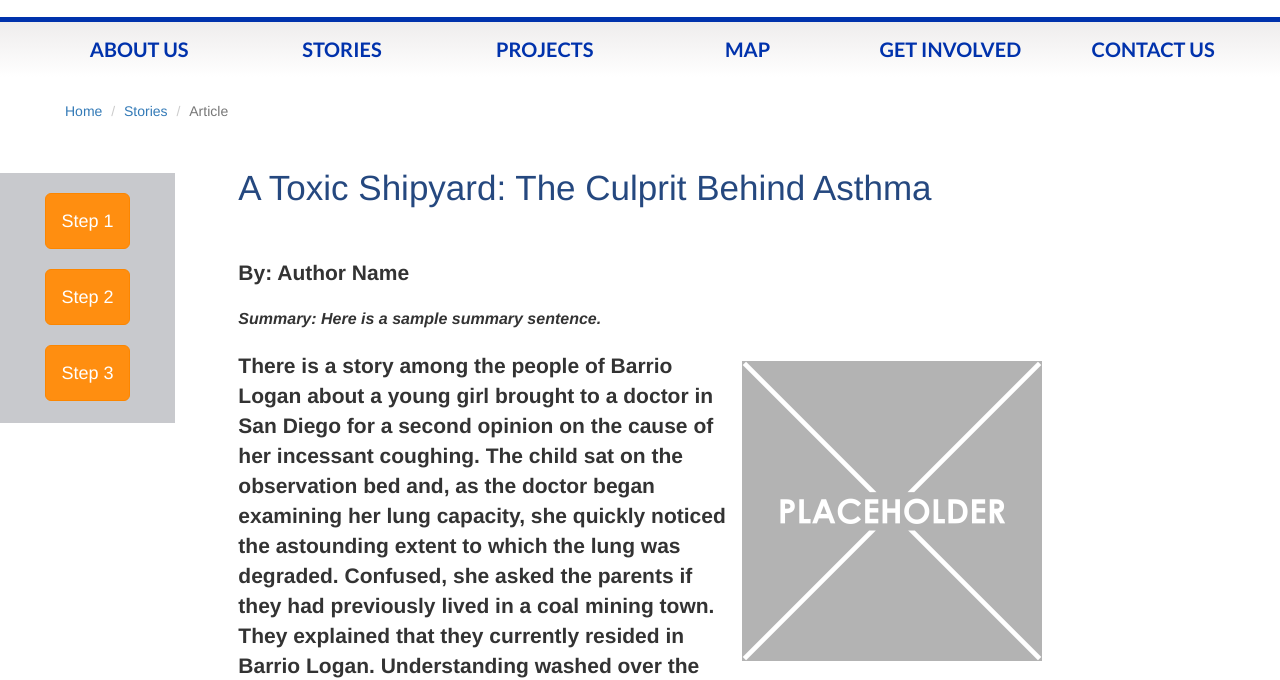
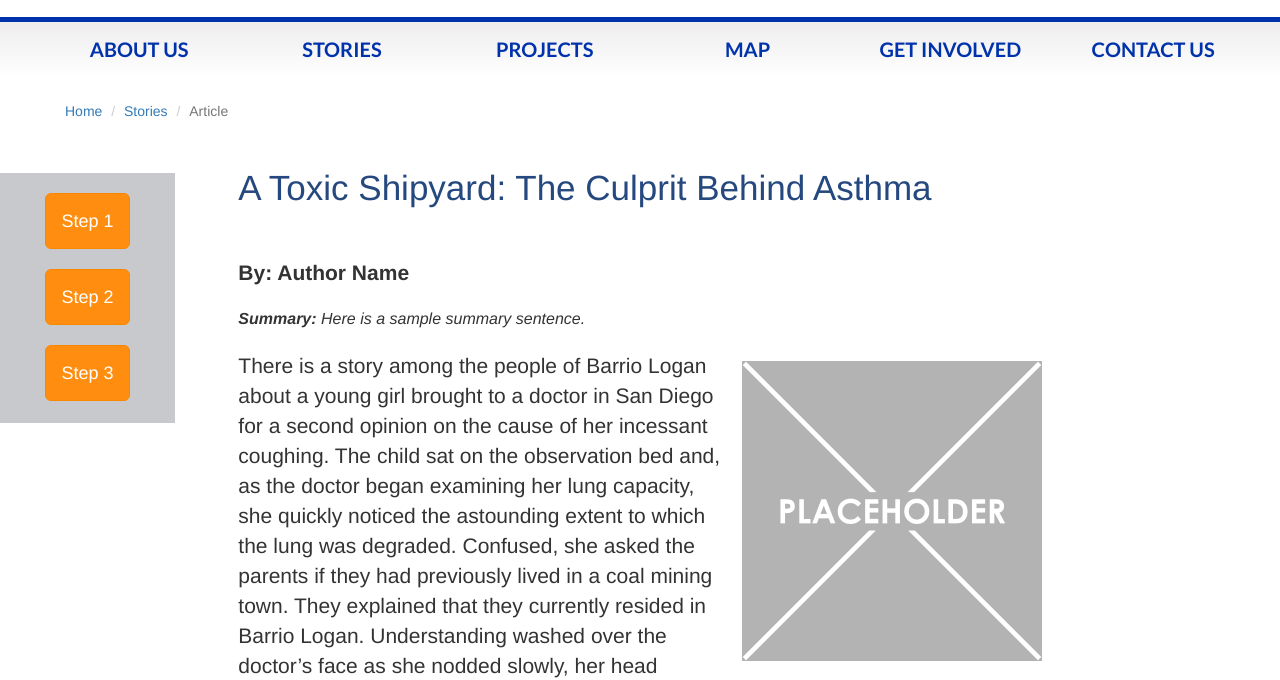
Before and after one commit to jeanettephung/IHPSD, a plain HTML site: page stories/article_template.html in a window 1280 px wide. Shown: the part 152-832 px from the top of the page. Drawn offline with nearby package versions, Linux system fonts and the light colour scheme; files whose address does not match are found by name.

Commit message:
fixed article_template.html and css (footer icons now positioned properly for article pages)

```diff
--- a/resources/css/index.css
+++ b/resources/css/index.css
@@ -7,7 +7,7 @@
 
 /*body {
     font-family: Lato;
-    font-size: 16px;
+    font-size: 1.5px;
 }*/
 
 /** MAIN CONTENT**/
--- a/resources/css/j_article.css
+++ b/resources/css/j_article.css
@@ -52,9 +52,9 @@ iframe {
 .social-bar a:hover {
   color: #414141;
 }
-.facebook, .twitter, .email, .social-bar, .sidebar, a {
+/*.facebook, .twitter, .email, .social-bar, .sidebar, a {
     display:inline-block;
-}
+}*/
 
 /** SIDEBAR **/
 #left-nav {
--- a/stories/article_template.html
+++ b/stories/article_template.html
@@ -129,7 +129,7 @@
           <p class="author">By: Author Name</p>
 
           <!-- Summary -->
-          <p class="summary"><b>Summary:<b/> Here is a sample summary sentence.</p>
+          <p class="summary"><b>Summary:</b> Here is a sample summary sentence.</p>
 
           <!-- Example of a right-aligned image -->
           <img alt="" align="right" style="margin-left:15px" src="../resources/img/photos/placeholder.png" width="300px">
```
